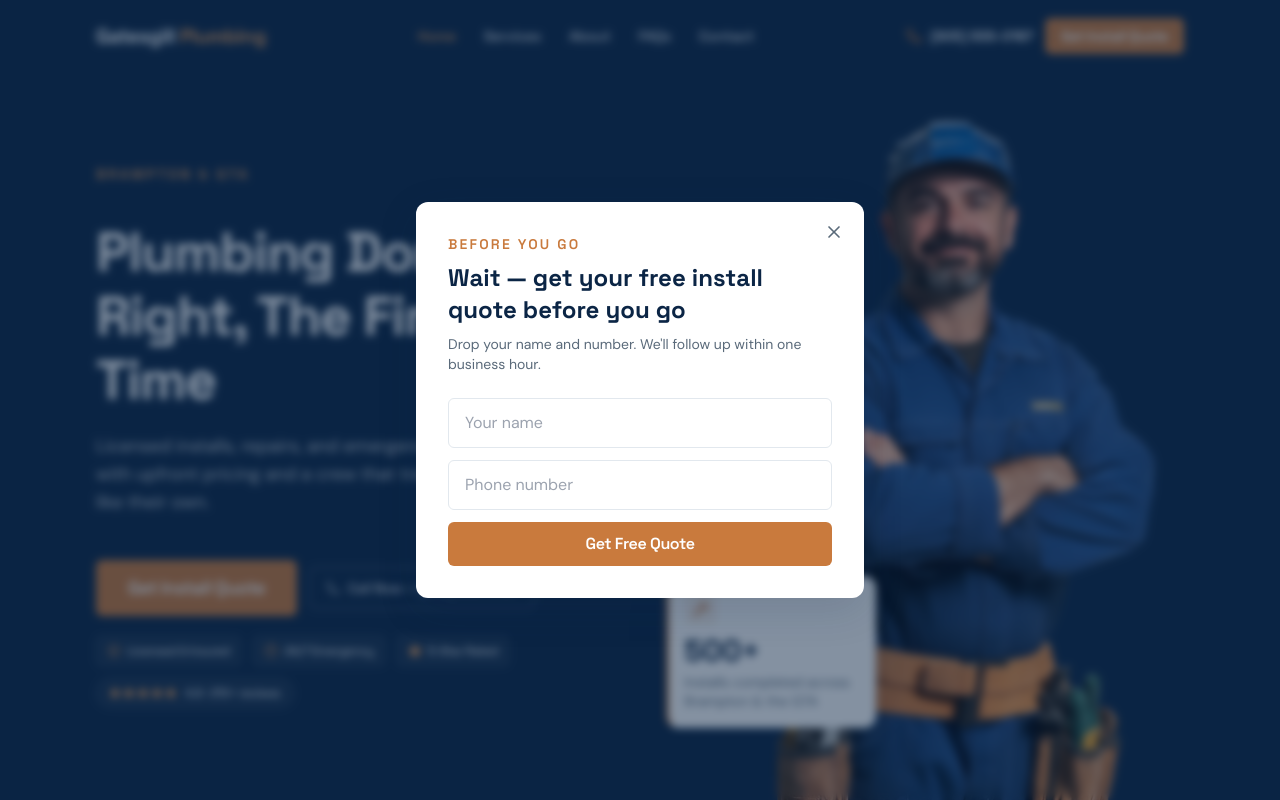
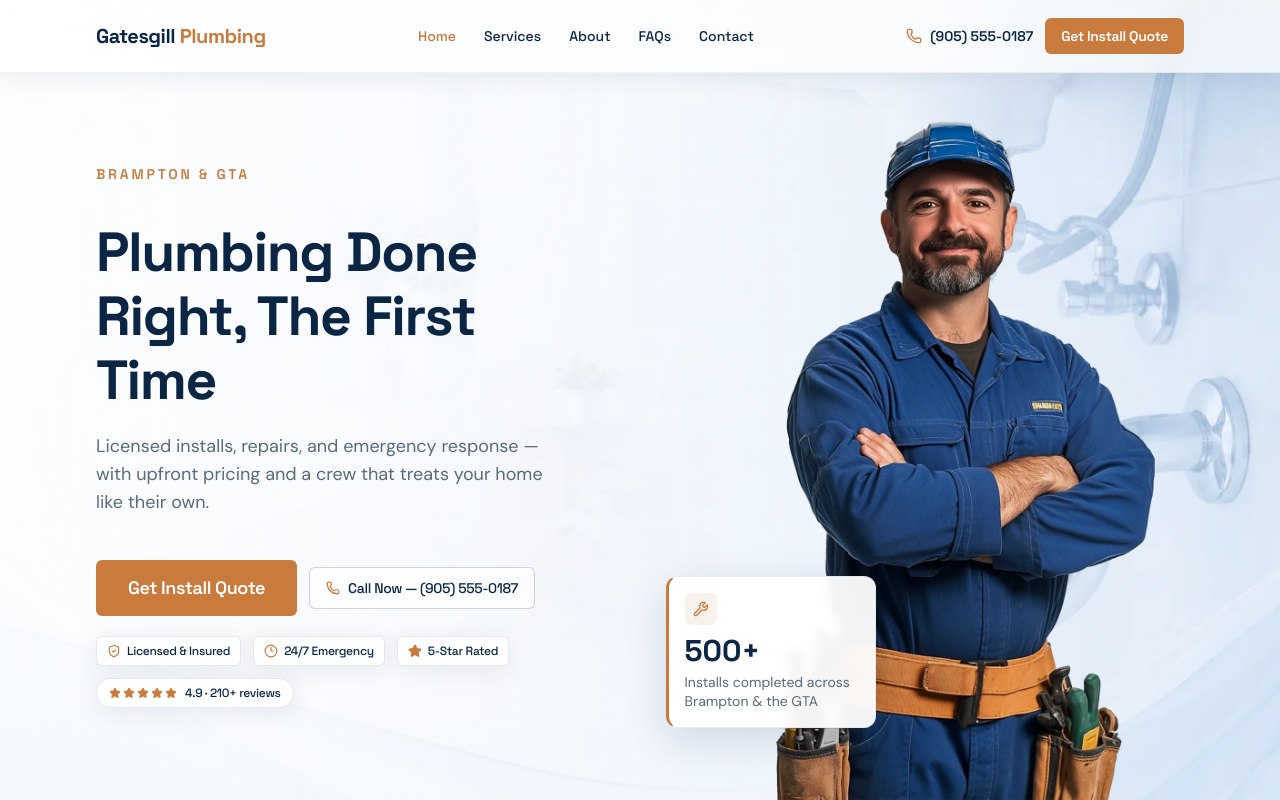
Before and after one commit to mehrabgill9996/gatesgill-plumbing, a Next.js app: page / in a window 1280 px wide. Shown: the top 800 px of the page. Built offline with nearby package versions, Linux system fonts and the light colour scheme.

Commit message:
hero image changes

```diff
--- a/src/components/home/Hero.tsx
+++ b/src/components/home/Hero.tsx
@@ -25,12 +25,27 @@ const fadeUp = {
 
 export function Hero() {
   return (
-    <section className="relative overflow-hidden bg-[#0B2545] pt-16 lg:min-h-screen lg:pt-[4.5rem]">
-      <div className="relative grid lg:min-h-[calc(100svh-4.5rem)] lg:grid-cols-2">
+    <section className="relative overflow-hidden pt-16 lg:min-h-screen lg:pt-[4.5rem]">
+      <div className="pointer-events-none absolute inset-0 z-0">
+        <Image
+          src="/images/herobgelf.webp"
+          alt=""
+          fill
+          priority
+          sizes="100vw"
+          className="object-cover object-center"
+        />
+        <div
+          className="absolute inset-0 bg-gradient-to-r from-white/90 via-white/55 to-white/10 lg:from-white/80 lg:via-white/40 lg:to-transparent"
+          aria-hidden
+        />
+      </div>
+
+      <div className="relative z-10 grid lg:min-h-[calc(100svh-4.5rem)] lg:grid-cols-2">
         {/* LEFT — text */}
         <div className="relative z-20 flex flex-col items-center justify-center px-5 py-8 text-center sm:px-6 lg:items-start lg:px-8 lg:py-14 lg:text-left xl:pl-[max(2rem,calc((100vw-72rem)/2+2rem))] xl:pr-10">
           <motion.p
-            className="font-display text-sm font-semibold uppercase tracking-[0.2em] text-copper-light"
+            className="font-display text-sm font-semibold uppercase tracking-[0.2em] text-copper"
             variants={fadeUp}
             initial="hidden"
             animate="show"
@@ -40,7 +55,7 @@ export function Hero() {
           </motion.p>
 
           <motion.h1
-            className="mt-8 max-w-xl font-display text-4xl font-bold leading-[1.15] tracking-tight text-white sm:text-5xl lg:mt-9 lg:text-[3.45rem] lg:leading-[1.16]"
+            className="mt-8 max-w-xl font-display text-4xl font-bold leading-[1.15] tracking-tight text-ink sm:text-5xl lg:mt-9 lg:text-[3.45rem] lg:leading-[1.16]"
             variants={fadeUp}
             initial="hidden"
             animate="show"
@@ -50,7 +65,7 @@ export function Hero() {
           </motion.h1>
 
           <motion.p
-            className="mt-5 max-w-md text-base leading-relaxed text-white/75 sm:text-lg"
+            className="mt-5 max-w-md text-base leading-relaxed text-slate-text sm:text-lg"
             variants={fadeUp}
             initial="hidden"
             animate="show"
@@ -103,9 +118,9 @@ export function Hero() {
 
             <a
               href={SITE.phoneHref}
-              className="inline-flex items-center justify-center gap-2 rounded-md border border-white/30 px-4 py-2.5 font-display text-sm font-medium tracking-tight text-white/80 transition-colors duration-200 hover:border-white/50 hover:text-white"
+              className="group inline-flex items-center justify-center gap-2 rounded-md border border-ink/20 bg-white/70 px-4 py-2.5 font-display text-sm font-medium tracking-tight text-ink backdrop-blur-sm transition-all duration-200 hover:-translate-y-0.5 hover:border-copper/60 hover:bg-white hover:shadow-copper"
             >
-              <Phone className="h-3.5 w-3.5 opacity-70" />
+              <Phone className="h-3.5 w-3.5 text-copper transition-transform duration-200 group-hover:scale-110" />
               Call Now — {SITE.phone}
             </a>
           </motion.div>
@@ -120,11 +135,11 @@ export function Hero() {
             {TRUST_BADGES.map(({ label, icon: Icon }) => (
               <li
                 key={label}
-                className="inline-flex shrink-0 items-center gap-1.5 rounded-md border border-white/15 bg-white/5 px-2.5 py-1.5 text-xs text-white/85"
+                className="inline-flex shrink-0 items-center gap-1.5 rounded-md border border-ink/10 bg-white/85 px-2.5 py-1.5 text-xs text-ink shadow-soft backdrop-blur-sm"
               >
                 <Icon
-                  className={`h-3.5 w-3.5 shrink-0 text-copper-light ${
-                    label === "5-Star Rated" ? "fill-copper-light" : ""
+                  className={`h-3.5 w-3.5 shrink-0 text-copper ${
+                    label === "5-Star Rated" ? "fill-copper" : ""
                   }`}
                   aria-hidden
                 />
@@ -133,9 +148,9 @@ export function Hero() {
                 </span>
               </li>
             ))}
-            <li className="inline-flex shrink-0 items-center gap-2 rounded-full border border-white/15 bg-white/5 px-3 py-1.5 text-xs text-white/85">
+            <li className="inline-flex shrink-0 items-center gap-2 rounded-full border border-ink/10 bg-white/85 px-3 py-1.5 text-xs text-ink shadow-soft backdrop-blur-sm">
               <span
-                className="flex items-center gap-0.5 text-copper-light"
+                className="flex items-center gap-0.5 text-copper"
                 aria-label="5 star rating"
               >
                 {Array.from({ length: 5 }).map((_, i) => (
@@ -169,7 +184,7 @@ export function Hero() {
       </div>
 
       {/* Stat card — photo bottom-left only, explicit offsets */}
-      <div className="absolute bottom-[10%] left-5 z-20 w-[210px] rounded-xl border border-slate-line border-l-[3px] border-l-copper bg-white p-4 shadow-lift sm:left-8 lg:left-[52%] lg:bottom-[9%]">
+      <div className="absolute bottom-[10%] left-5 z-20 w-[210px] rounded-xl border border-slate-line/80 border-l-[3px] border-l-copper bg-white/95 p-4 shadow-lift backdrop-blur-sm sm:left-8 lg:left-[52%] lg:bottom-[9%]">
         <div className="mb-2 inline-flex h-8 w-8 items-center justify-center rounded-md bg-copper/10 text-copper">
           <Wrench className="h-4 w-4" aria-hidden />
         </div>
--- a/src/components/layout/Navbar.tsx
+++ b/src/components/layout/Navbar.tsx
@@ -31,22 +31,16 @@ export function Navbar() {
       className={`fixed inset-x-0 top-0 z-50 border-b transition-[background-color,border-color,box-shadow,backdrop-filter,-webkit-backdrop-filter] duration-500 ease-out ${
         solid
           ? "border-slate-line/80 bg-white/95 shadow-soft backdrop-blur-md"
-          : "border-transparent bg-transparent shadow-none backdrop-blur-none"
+          : "border-ink/5 bg-white/75 shadow-soft backdrop-blur-md"
       }`}
     >
       <div className="container-site flex h-16 items-center justify-between gap-4 lg:h-[4.5rem]">
         <Link
           href="/"
-          className={`font-display text-lg font-bold tracking-tight transition-colors duration-500 sm:text-xl ${
-            solid ? "text-ink" : "text-white"
-          }`}
+          className="font-display text-lg font-bold tracking-tight text-ink transition-colors duration-500 sm:text-xl"
         >
           Gatesgill{" "}
-          <span
-            className={`transition-colors duration-500 ${
-              solid ? "text-copper" : "text-copper-light"
-            }`}
-          >
+          <span className="text-copper transition-colors duration-500">
             Plumbing
           </span>
         </Link>
@@ -62,13 +56,9 @@ export function Navbar() {
                 key={link.href}
                 href={link.href}
                 className={`font-display text-sm font-medium transition-colors duration-500 ${
-                  solid
-                    ? active
-                      ? "text-copper"
-                      : "text-ink/80 hover:text-ink"
-                    : active
-                      ? "text-copper-light"
-                      : "text-white/90 hover:text-white"
+                  active
+                    ? "text-copper"
+                    : "text-ink hover:text-copper"
                 }`}
               >
                 {link.label}
@@ -80,9 +70,7 @@ export function Navbar() {
         <div className="hidden items-center gap-3 lg:flex">
           <a
             href={SITE.phoneHref}
-            className={`inline-flex items-center gap-2 font-display text-sm font-semibold transition-colors duration-500 ${
-              solid ? "text-ink" : "text-white"
-            }`}
+            className="inline-flex items-center gap-2 font-display text-sm font-semibold text-ink transition-colors duration-500 hover:text-copper"
           >
             <Phone className="h-4 w-4 text-copper" />
             {SITE.phone}
@@ -94,9 +82,7 @@ export function Navbar() {
 
         <button
           type="button"
-          className={`rounded-md p-2 transition-colors duration-500 lg:hidden ${
-            solid ? "text-ink" : "text-white"
-          }`}
+          className="rounded-md p-2 text-ink transition-colors duration-500 hover:text-copper lg:hidden"
           onClick={() => setOpen((v) => !v)}
           aria-label={open ? "Close menu" : "Open menu"}
         >
```
Also changed, not shown: public/images/herobgelf.webp (added), 1 other file (tests, documents, lock files or other folders).
